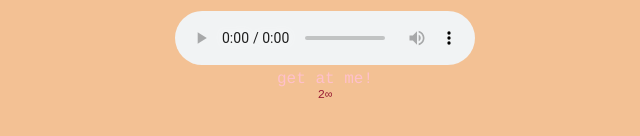
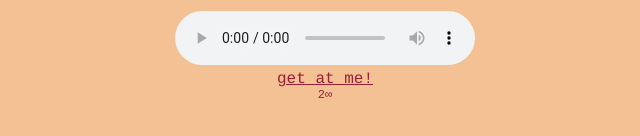
Before and after one commit to cheesecake-factory/cheesecake-factory, a plain HTML site: page index.html in a window 1280 px wide. Shown: the part 672-808 px from the top of the page, without its empty margins (315-955 px from the left). Drawn offline with Linux system fonts and the light colour scheme.

Commit message:
made contact visible

```diff
--- a/styles.css
+++ b/styles.css
@@ -118,8 +118,7 @@ p{
     font-size: 12px;
 }
 #contact a {
-    text-decoration: none; /* Remove underline */
-    color: pink;
+    color:  rgb(154, 32, 53);
   }
 
   img {
```
